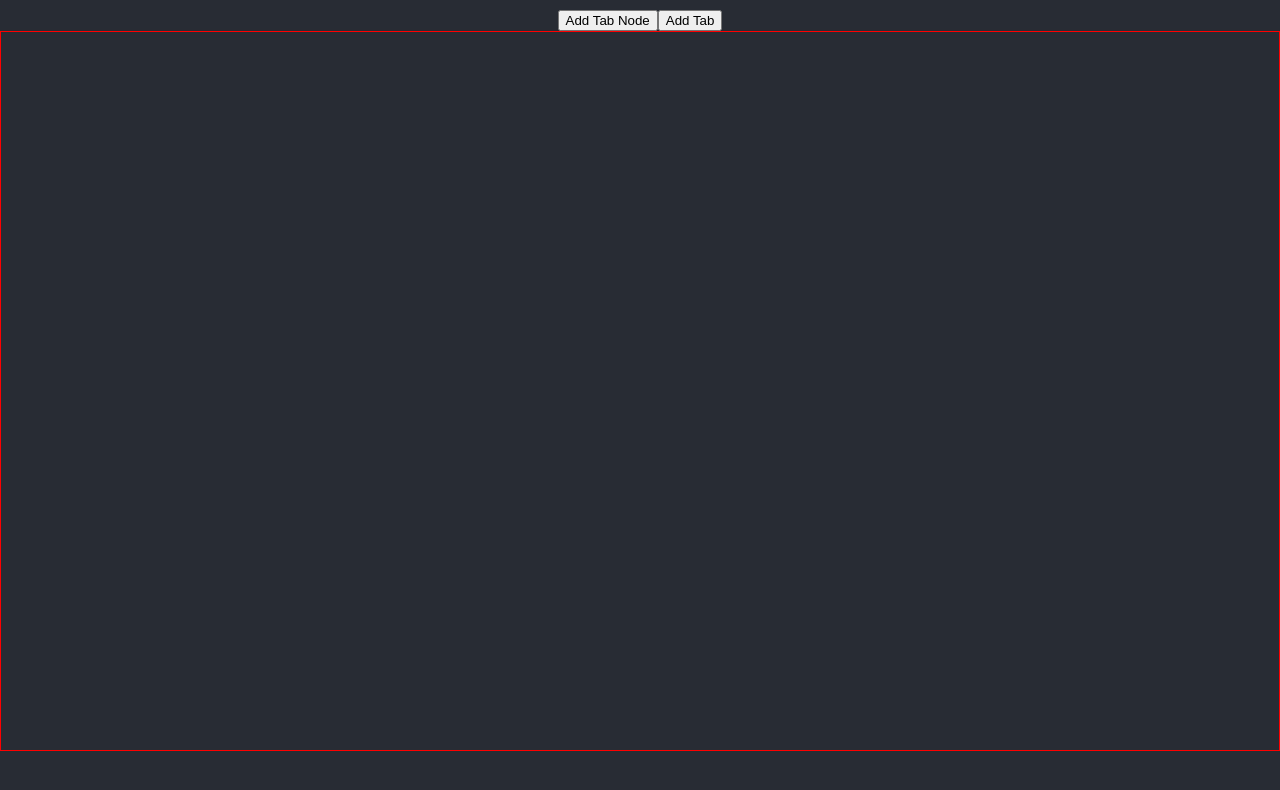
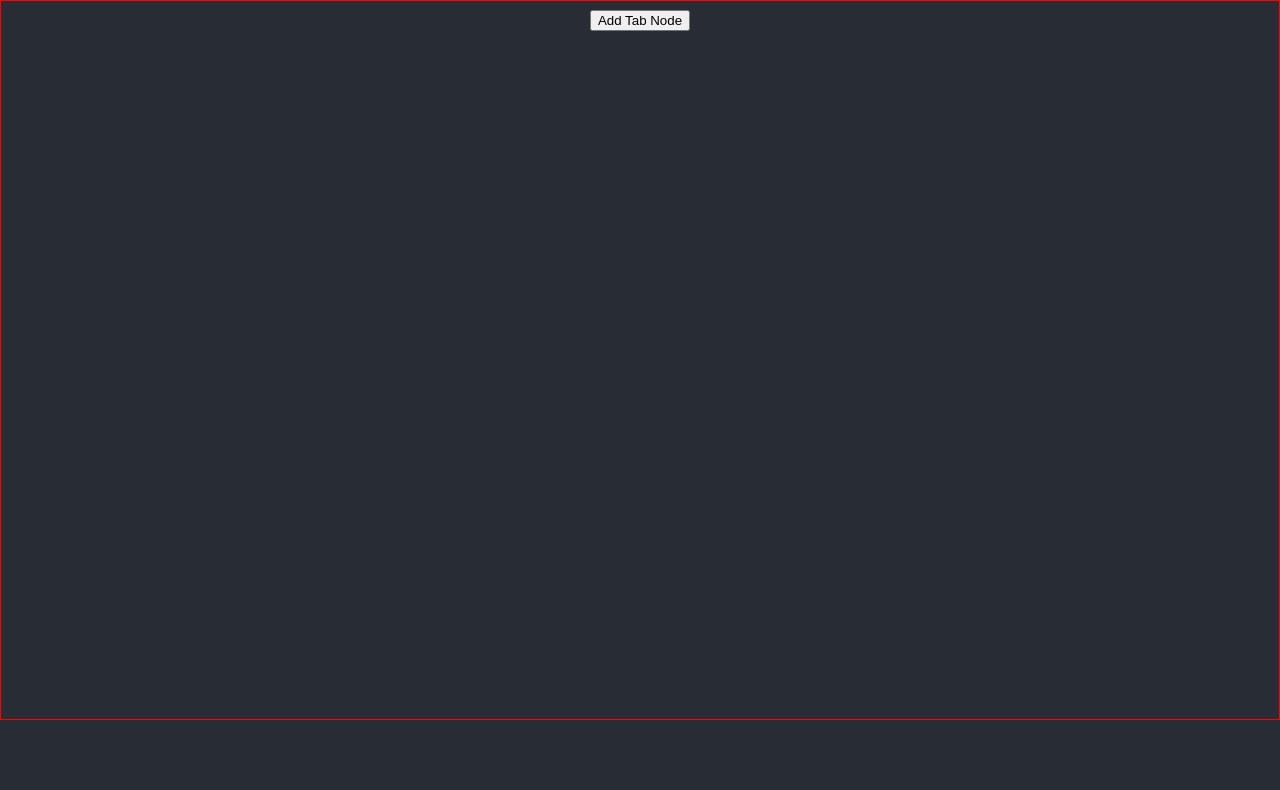
Before and after one commit to Briforce/react-slayout, a React (Create React App) app: page / in a window 1280 px wide. Shown: the top 790 px of the page. Built offline with nearby package versions, Linux system fonts and the light colour scheme.

Commit message:
Removed tab slice, tab nodes only

```diff
--- a/src/react-slayout/Frame/Frame.tsx
+++ b/src/react-slayout/Frame/Frame.tsx
@@ -1,11 +1,28 @@
-import { getTabNodeById } from "../reducers";
+import { AnyAction, EntityState } from "@reduxjs/toolkit";
+import { createContext, useContext } from "react";
 import { TabNode } from "../TabNode";
+import { TabNodeProps } from "../types/TabNodeProps";
 import "./Frame.css";
 
-const Frame = ({ layout }: any) => {
-  const rootNode = getTabNodeById(layout, "root-node");
+const TabNodeDispatchContext = createContext<React.Dispatch<AnyAction>>(
+  () => null
+);
 
-  return <div className="Frame">{!!rootNode && <TabNode {...rootNode} />}</div>;
+interface FrameProps {
+  layout: EntityState<TabNodeProps>;
+  layoutDispatch: React.Dispatch<AnyAction>;
+}
+
+const Frame: React.FC<FrameProps> = ({ layout, layoutDispatch }) => {
+  return (
+    <div className="Frame">
+      <TabNodeDispatchContext.Provider value={layoutDispatch}>
+        <TabNode id="root-node" />
+      </TabNodeDispatchContext.Provider>
+    </div>
+  );
 };
 
 export default Frame;
+
+export const useTabNodeDispatch = () => useContext(TabNodeDispatchContext);
--- a/src/react-slayout/TabNode/TabNode.tsx
+++ b/src/react-slayout/TabNode/TabNode.tsx
@@ -1,16 +1,22 @@
-import { TabNodeProps } from "../types/TabNodeProps";
+import { EntityId } from "@reduxjs/toolkit";
+import { useTabNodeDispatch } from "../Frame/Frame";
+import { addTabNode } from "../reducers";
 
-const TabNode: React.FC<TabNodeProps> = ({
-  id,
-  parent,
-  tabs,
-  first,
-  firstPercentage,
-  second,
-  secondPercentage,
-  split,
-}) => {
-  return <div>hello</div>;
+interface TabNodeProps {
+  id: EntityId;
+}
+
+const TabNode: React.FC<TabNodeProps> = ({ id }) => {
+  const dispatch = useTabNodeDispatch();
+
+  const addNewTabNode = () => {
+    dispatch(addTabNode({ id }));
+  };
+  return (
+    <div>
+      <button onClick={addNewTabNode}>Add Tab Node</button>
+    </div>
+  );
 };
 
 export default TabNode;
--- a/src/react-slayout/index.ts
+++ b/src/react-slayout/index.ts
@@ -1,2 +1,3 @@
 export * from "./Frame";
 export * from "./reducers";
+export * from "./types";
--- a/src/react-slayout/reducers/index.ts
+++ b/src/react-slayout/reducers/index.ts
@@ -1,5 +1 @@
-import layoutReducer from "./rootReducer";
-
-export * from "./tabSlice";
 export * from "./tabNodeSlice";
-export { layoutReducer };
--- a/src/react-slayout/reducers/rootReducer.ts
+++ /dev/null
@@ -1,10 +0,0 @@
-import { combineReducers } from "@reduxjs/toolkit";
-import tabNodeReducer from "./tabNodeSlice";
-import tabReducer from "./tabSlice";
-
-const layoutReducer = combineReducers({
-  tabNodes: tabNodeReducer,
-  tabs: tabReducer,
-});
-
-export default layoutReducer;
--- a/src/react-slayout/reducers/tabNodeSlice.ts
+++ b/src/react-slayout/reducers/tabNodeSlice.ts
@@ -3,15 +3,12 @@ import { TabNodeProps } from "../types/TabNodeProps";
 
 const tabNodeAdapter = createEntityAdapter<TabNodeProps>();
 
-const getInitialState = () =>
-  tabNodeAdapter.addOne(tabNodeAdapter.getInitialState(), {
-    id: "root-node",
-    tabs: [],
-  });
+export const getInitialTabNodeState = () =>
+  tabNodeAdapter.addOne(tabNodeAdapter.getInitialState(), { id: "root-node" });
 
-export const tabNodeSlice = createSlice({
+const tabNodeSlice = createSlice({
   name: "tabNodes",
-  initialState: getInitialState(),
+  initialState: getInitialTabNodeState(),
   reducers: {
     addTabNode: (state: any, action: any) => {
       const { parent, tabId } = action.payload;
@@ -22,12 +19,20 @@ export const tabNodeSlice = createSlice({
       };
       tabNodeAdapter.addOne(state, newNode);
     },
+    addTab: (state: any, action: any) => {
+      const { id, tabId } = action.payload;
+
+      const tabNode = state.entities[id];
+      if (tabNode) {
+        tabNode.tabs.push(tabId);
+      }
+    },
   },
 });
 
-export const { addTabNode } = tabNodeSlice.actions;
+export const { addTabNode, addTab } = tabNodeSlice.actions;
 
-export default tabNodeSlice.reducer;
+export const tabNodeReducer = tabNodeSlice.reducer;
 
 export const {
   selectIds: tabNodeIds,
--- a/src/react-slayout/reducers/tabSlice.ts
+++ /dev/null
@@ -1,28 +0,0 @@
-import { createEntityAdapter, createSlice } from "@reduxjs/toolkit";
-import { TabProps } from "../types/TabProps";
-
-const tabAdapter = createEntityAdapter<TabProps>();
-
-export const tabSlice = createSlice({
-  name: "tabs",
-  initialState: tabAdapter.getInitialState(),
-  reducers: {
-    addTab: (state, action) => {
-      const { component, id, tabNodeId } = action.payload;
-
-      if (tabNodeId) {
-        const newTab: TabProps = {
-          id: id ? id : crypto.randomUUID(),
-          component,
-          tabNodeId,
-        };
-
-        tabAdapter.addOne(state, newTab);
-      }
-    },
-  },
-});
-
-export const { addTab } = tabSlice.actions;
-
-export default tabSlice.reducer;
--- a/src/react-slayout/types/TabNodeProps.ts
+++ b/src/react-slayout/types/TabNodeProps.ts
@@ -3,7 +3,7 @@ import { SplitDirection } from "./SplitDirection";
 interface TabNodeProps {
   id: string;
   parent?: string;
-  tabs: string[];
+  tabs?: string[];
   first?: string;
   firstPercentage?: number;
   second?: string;
--- /dev/null
+++ b/src/react-slayout/types/index.ts
@@ -0,0 +1,2 @@
+export * from "./SplitDirection";
+export * from "./TabNodeProps";
--- a/src/sandbox/App.tsx
+++ b/src/sandbox/App.tsx
@@ -1,35 +1,24 @@
 import { useReducer } from "react";
 import {
-  addTab,
   Frame,
-  layoutReducer,
-  addTabNode,
-  tabNodeIds,
+  tabNodeReducer,
+  getInitialTabNodeState,
 } from "../react-slayout";
 import "./App.css";
 
 function App() {
-  const [layout, dispatch] = useReducer(layoutReducer, {
-    tabNodes: { entities: {}, ids: [] },
-  } as any);
+  const [layout, layoutDispatch] = useReducer(
+    tabNodeReducer,
+    getInitialTabNodeState()
+  );
 
-  const lastId = tabNodeIds(layout).at(-1);
+  console.log(layout);
 
-  const addNewTab = () => {
-    dispatch(addTab({ component: <>Hello</>, tabNodeId: lastId }));
-  };
-
-  const addNewTabNode = () => {
-    dispatch(addTabNode({ parent: "" }));
-  };
-  console.log(layout);
   return (
     <div className="App">
       <header className="App-header">
-        <button onClick={addNewTabNode}>Add Tab Node</button>
-        <button onClick={addNewTab}>Add Tab</button>
         <div className="FrameContainer">
-          <Frame layout={layout} />
+          <Frame layout={layout} layoutDispatch={layoutDispatch} />
         </div>
       </header>
     </div>
```
Also changed, not shown: src/react-slayout/types/TabProps.ts (deleted, +0 -10 lines).
